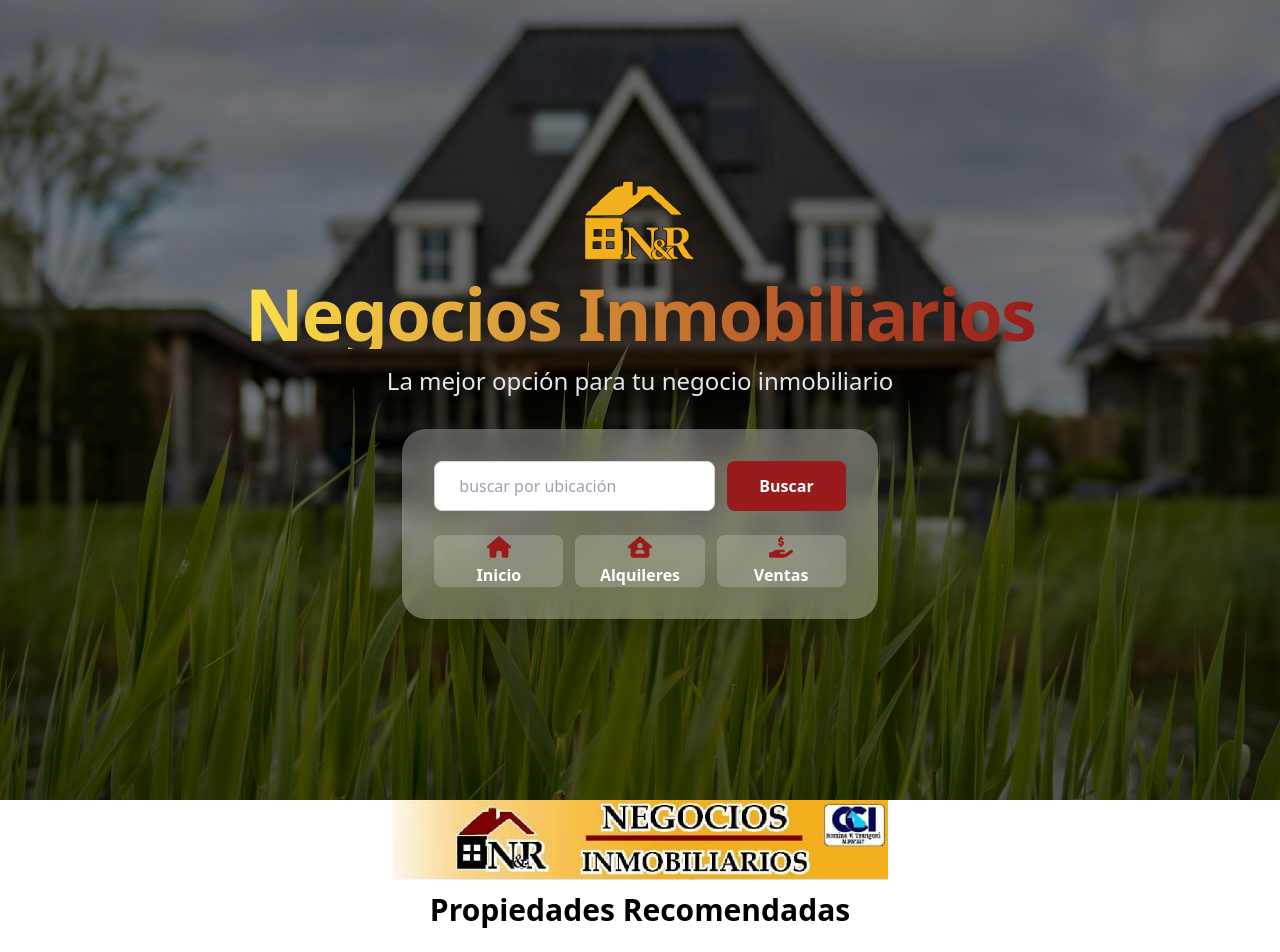
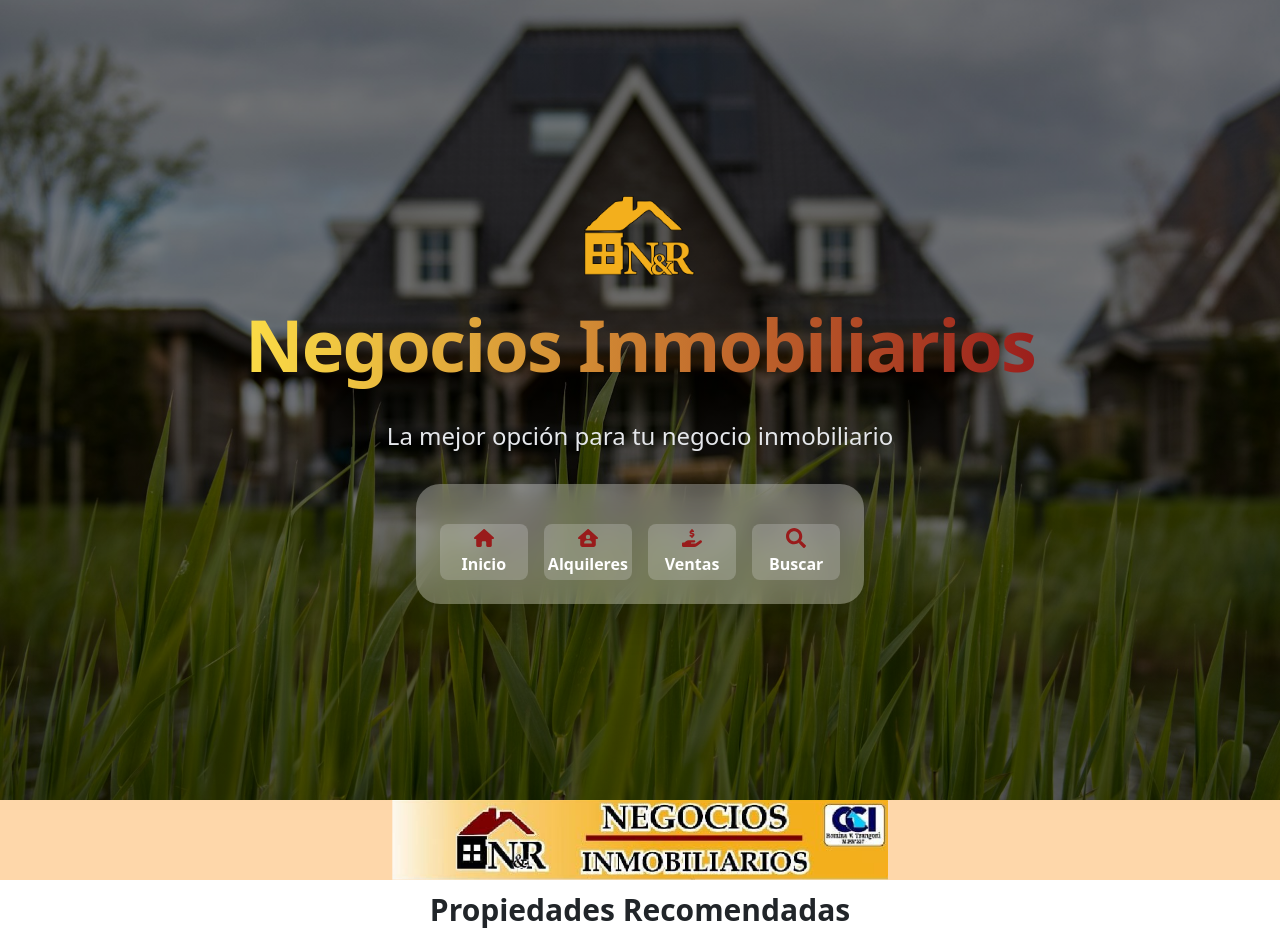
Before and after one commit to MarcosSchloymann/inmobiliaria-trangoni, a React (Vite) app: page /inicio in a window 1280 px wide. Shown: the top 952 px of the page. Built offline with nearby package versions, Linux system fonts and the light colour scheme.

Commit message:
trangoni

```diff
--- a/index.html
+++ b/index.html
@@ -4,6 +4,7 @@
     <meta charset="UTF-8" />
     <link rel="icon" type="image/svg+xml" href="/vite.svg" />
     <meta name="viewport" content="width=device-width, initial-scale=1.0" />
+    <link href="https://cdn.jsdelivr.net/npm/bootstrap@5.3.3/dist/css/bootstrap.min.css" rel="stylesheet" integrity="sha384-QWTKZyjpPEjISv5WaRU9OFeRpok6YctnYmDr5pNlyT2bRjXh0JMhjY6hW+ALEwIH" crossorigin="anonymous">
     <title>NyRInmobiliarios</title>
   </head>
   <body>
--- a/src/components/data/FeaturedProperties.jsx
+++ b/src/components/data/FeaturedProperties.jsx
@@ -5,8 +5,7 @@ const FeaturedProperties = ({ setSelectedProperty }) => {
 
 
   return (
-    <section className="max-w-7xl mx-auto py-16 px-4">
-      <h2 className="text-center text-3xl font-bold mb-8">Propiedades Recomendadas</h2>
+    <section className="">
 
       <div className="grid grid-cols-1 md:grid-cols-2 lg-grid-cols-3 gap-8">
         {properties.map((property) => (
--- /dev/null
+++ b/src/components/hooks/useForm.jsx
@@ -0,0 +1,23 @@
+import { useState } from 'react';
+
+export const useForm = ( initialState = {} ) => {
+
+    const [ values, setValues ] = useState( initialState );
+
+    const handleInputChange = ({ target }) => {
+        setValues({
+            ...values,
+            [ target.name ]: target.value
+        });
+    }
+
+    const reset = () => {
+        setValues( initialState );
+    }
+
+    return [
+        values,
+        handleInputChange,
+        reset,
+    ]
+}
--- a/src/components/layout/Header.jsx
+++ b/src/components/layout/Header.jsx
@@ -4,6 +4,7 @@ import logo from "/logo.png"
 import logoInmo from "/logoInmo2.png"
 
 import { NavLink } from "react-router-dom"
+import { FaSearch } from "react-icons/fa"
 
 const Header = () => {
     return (
@@ -12,27 +13,22 @@ const Header = () => {
             <div className="absolute inset-0 bg-gradient-to-t from-black/50 via black/30 to-black/50 flex items-center justify-center">
                 <div className="text-center text-white max-w-5xl px-4 flex flex-col items-center">
                 <img src={logoInmo} alt="img" className="w-auto h-24"/>
-                    <h1 className="text-4xl lg:text-7xl sm:text-5xl md:text-6xl font-bold mb-4 bg-gradient-to-r from-yellow-300 to-red-800 bg-clip-text text-transparent tracking-tight">
+                    <h1 className="text-4xl lg:text-7xl sm:text-5xl md:text-6xl font-bold mb-4 p-3 bg-gradient-to-r from-yellow-300 to-red-800 bg-clip-text text-transparent tracking-tight">
                         Negocios Inmobiliarios
                     </h1>
                     <p className="text-lg lg:text-2xl md:text-xl mb-8 text-gray-200">
                         La mejor opción para tu negocio inmobiliario
                     </p>
-                    <div className="bg-white/30 p-8 rounded-3xl shadow-2xl backdrop-blur-md max-w-2xl mx-auto">
-                        <div className="flex flex-col md:flex-row gap-3">
-                            <input type="text" placeholder="buscar por ubicación" className="flex-1 px-6 py-3 rounded-lg border border-gray-300 focus:outline-none focus:ring-2 focus_ring-red-500 hover:border-red-500 hover:bg-red-50
-                        focus:bg-white text-black transition-colors duration-200"/>
+                    <div className="bg-white/30 p-6 rounded-3xl shadow-2xl backdrop-blur-md max-w-2xl mx-auto">
 
-                            <button className="bg-red-800 text-white px-8 py-3 rounded-lg font-semibold hover:bg-red-900">Buscar</button>
-                        </div>
-                        <div className="grid grid-cols-3 gap-3 mt-6">
+                        <div className="grid grid-cols-4 gap-3 mt-3">
 
                         <NavLink
                             to="/"
                             >
-                                <div className="flex flex-col items-center bg-slate-50/20 rounded-lg transition-transform hover:scale-105 cursor-pointer">
+                                <div className="p-1 flex flex-col items-center bg-slate-50/20 rounded-lg transition-transform hover:scale-105 cursor-pointer">
 
-                                    <FaHouse className="text-red-800 text-2xl mb-1" />
+                                    <FaHouse className="text-red-800 text-xl mb-1" />
                                     <span className="font-semibold text-white">Inicio</span>
                                 </div>
                             </NavLink>
@@ -40,25 +36,33 @@ const Header = () => {
                             <NavLink
                             to="/alquileres"
                             >
-                                <div className="flex flex-col items-center bg-slate-50/20 rounded-lg transition-transform hover:scale-105 cursor-pointer">
+                                <div className="p-1 flex flex-col items-center bg-slate-50/20 rounded-lg transition-transform hover:scale-105 cursor-pointer">
 
-                                    <FaHouseUser className="text-red-800 text-2xl mb-1" />
+                                    <FaHouseUser className="text-red-800 text-xl mb-1" />
                                     <span className="font-semibold text-white">Alquileres</span>
                                 </div>
                             </NavLink>
 
                             <NavLink
                             to="/compras">
-                            <div className="flex flex-col items-center bg-slate-50/20 rounded-lg transition-transform hover:scale-105 cursor-pointer">
-                                <FaHandHoldingDollar className="text-red-800 text-2xl mb-1" />
+                            <div className="p-1 flex flex-col items-center bg-slate-50/20 rounded-lg transition-transform hover:scale-105 cursor-pointer">
+                                <FaHandHoldingDollar className="text-red-800 text-xl mb-1" />
                                 <span className="font-semibold text-white">Ventas</span>
+                            </div>
+                            </NavLink>
+
+                            <NavLink
+                            to="/search">
+                            <div className="p-1 flex flex-col items-center bg-slate-50/20 rounded-lg transition-transform hover:scale-105 cursor-pointer">
+                                <FaSearch className="text-red-800 text-xl mb-1" />
+                                <span className="font-semibold text-white">Buscar</span>
                             </div>
                             </NavLink>
                         </div>
                     </div>
                 </div>
             </div>
-            <div className="flex justify-center h-10 lg:h-20 md-h20 sm:h-20">
+            <div className="flex justify-center h-10 lg:h-20 md-h20 sm:h-20 bg-orange-200">
             <img src={logo} className="w-auto h-auto object-cover"/>
             </div>
         </div>
--- a/src/components/pages/HomePage.jsx
+++ b/src/components/pages/HomePage.jsx
@@ -9,7 +9,10 @@ const HomePage = () => {
   const [selectedProperty, setSelectedProperty] = useState(null)
 
   return (
-    <div>
+    <div className="max-w-7xl mx-auto py-16 px-4">
+
+      <h2 className="text-center text-3xl font-bold mb-8">Propiedades Recomendadas</h2>
+
       <FeaturedProperties setSelectedProperty={setSelectedProperty} />
 
 
--- /dev/null
+++ b/src/components/pages/SearchScreen.jsx
@@ -0,0 +1,103 @@
+import { useNavigate, useSearchParams } from "react-router-dom";
+import { useForm } from '../hooks/useForm';
+import properties from "../data/properties";
+import { useState } from "react";
+import PropertyModal from "../data/PropertyModal";
+import { FaBath, FaBed, FaLocationDot, FaRuler } from "react-icons/fa6";
+PropertyModal
+
+const SearchScreen = () => {
+
+    const [selectedProperty, setSelectedProperty] = useState(null)
+
+    const navigate = useNavigate( );
+
+    const [searchParams] = useSearchParams();
+
+    const bus = searchParams.get('q')
+
+    const [formValues, handleInputChange] = useForm({
+        searchText: bus
+    });
+
+    const { searchText } = formValues;
+
+    const handleSearch = (e) => {
+        e.preventDefault();
+        navigate(`?q=${searchText}`);
+    }
+
+
+    const propertiesFilters = properties.filter(property => property.location.toLowerCase().includes(searchText.toLowerCase()))
+    return (
+        <div>
+            <section className="flex flex-col max-w-7xl mx-auto py-16 px-4">
+                <form action=""
+                    onSubmit={handleSearch}
+                >
+                    <div className="flex flex-col md:flex-row gap-3 p-3">
+                        <input
+                            className="text-center flex-1 px-6 p-3 rounded-lg border border-gray-300 focus:outline-none focus:ring-2 focus_ring-red-500 hover:border-red-500 hover:bg-red-50
+                             focus:bg-white text-black transition-colors duration-200"
+                            type="text"
+                            placeholder="buscar por ubicación"
+                            name="searchText"
+                            value={searchText}
+                            onChange={handleInputChange}
+                        />
+
+                        <button type="submit" className="bg-red-800 text-white px-8 py-3 rounded-lg font-semibold hover:bg-red-900">Buscar...</button>
+                    </div>
+                </form>
+
+
+                <div className="grid grid-cols-1 md:grid-cols-2 lg-grid-cols-3 gap-8">
+                    {propertiesFilters.map((property) => (
+                        <div key={property.id}
+                            className="bg-white rounded-2xl drop-shadow-lg overflow-hidden hover:drop-shadow-xl hover:scale-105 transition-all duration-300 relative group cursor-pointer"
+                            onClick={() => setSelectedProperty(property)}>
+                            <div className="relative">
+                                <img src={property.image} alt="img" className="w-full h-72 object-cover group-hover:scale-105 transition-transform duration-300" />
+                            </div>
+
+                            <div className="p-6">
+                                <div className="flex items-center text-gray-500 text-sm mb-3">
+                                    <FaLocationDot className="text-red-800" />
+                                    <span>{property.location}</span>
+                                </div>
+                                <div className="text-2xl font-bold text-red-800 mb-2">
+                                    {property.price}
+                                </div>
+                                <h3 className="text-xl font-semibold mb-4 text-gray-800">{property.title}</h3>
+
+                                <div className="flex justify-between intems-center p-3 bg-red-50 rouded-lg">
+                                    <div className="flex items-center gap-2">
+                                        <FaBed className="text-red-800" />
+                                        <span className="text-gray-600">{property.beds} Habitaciones</span>
+                                    </div>
+
+                                    <div className="flex items-center gap-2">
+                                        <FaBath className="text--600" />
+                                        <span className="text-gray-600">{property.baths} Baños</span>
+                                    </div>
+
+                                    <div className="flex items-center gap-2">
+                                        <FaRuler className="text-red-800" />
+                                        <span className="text-gray-600">{property.sqft} m2</span>
+                                    </div>
+                                </div>
+                            </div>
+                        </div>
+                    ))}
+                </div>
+
+
+                {selectedProperty && (<PropertyModal properties={[selectedProperty]} onClose={() => setSelectedProperty(null)} />)}
+
+
+            </section>
+        </div>
+    )
+}
+
+export default SearchScreen
--- /dev/null
+++ b/src/components/querys/getPropertiesByLocation.jsx
@@ -0,0 +1,17 @@
+import properties from "../data/properties"
+
+// import React from 'react'
+
+const getPropertiesByLocation = ({searchText=''}) => {
+    console.log("ubi:",searchText)
+    if (searchText===''){
+        return properties
+    }
+
+  location = searchText;
+
+
+    return properties.filter(property => property.location.includes(location))
+}
+
+export default getPropertiesByLocation
--- a/src/components/routers/AppRouter.jsx
+++ b/src/components/routers/AppRouter.jsx
@@ -10,7 +10,6 @@ import DashboardRoutes from "./DashBoardRouter";
 const AppRouter = () => {
 
     const [selectedProperty, setSelectedProperty] = useState(null)
-    console.log(selectedProperty)
 
     return (
         <>
@@ -21,7 +20,7 @@ const AppRouter = () => {
 
                 <Routes>
                     <Route path="/*"
-                        element={<DashboardRoutes setSelectedProperty={setSelectedProperty}/>}
+                        element={<DashboardRoutes selectedProperty={selectedProperty} setSelectedProperty={setSelectedProperty}/>}
                     />
                 </Routes>
             </div>
--- a/src/components/routers/DashBoardRouter.jsx
+++ b/src/components/routers/DashBoardRouter.jsx
@@ -9,6 +9,7 @@ import HomePage from '../pages/HomePage'
 import ComprasPage from '../pages/ComprasPage'
 import AlquileresPage from '../pages/AlquileresPage'
 import Contact from '../elements/Contact'
+import SearchScreen from '../pages/SearchScreen'
 
 const DashboardRoutes = () => {
 
@@ -27,6 +28,9 @@ const DashboardRoutes = () => {
                     <Route exact path="/alquileres"
                         element={<AlquileresPage tipo="alquiler"/>}
                     />
+                    <Route exact path="/search"
+                        element={<SearchScreen/>}
+                    />
                     <Route
                         path="*"
                         element={<Navigate to="/inicio" replace />}
```
